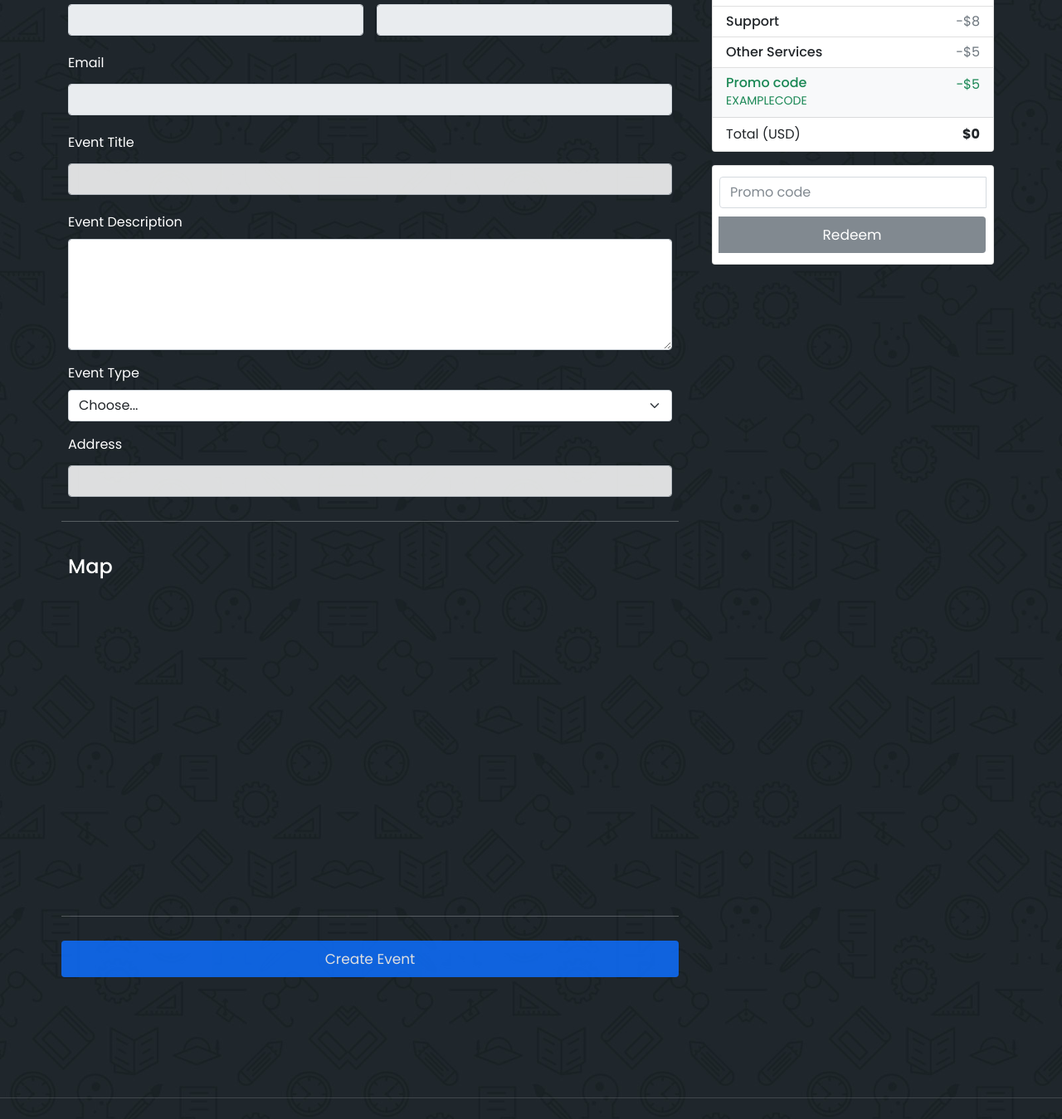
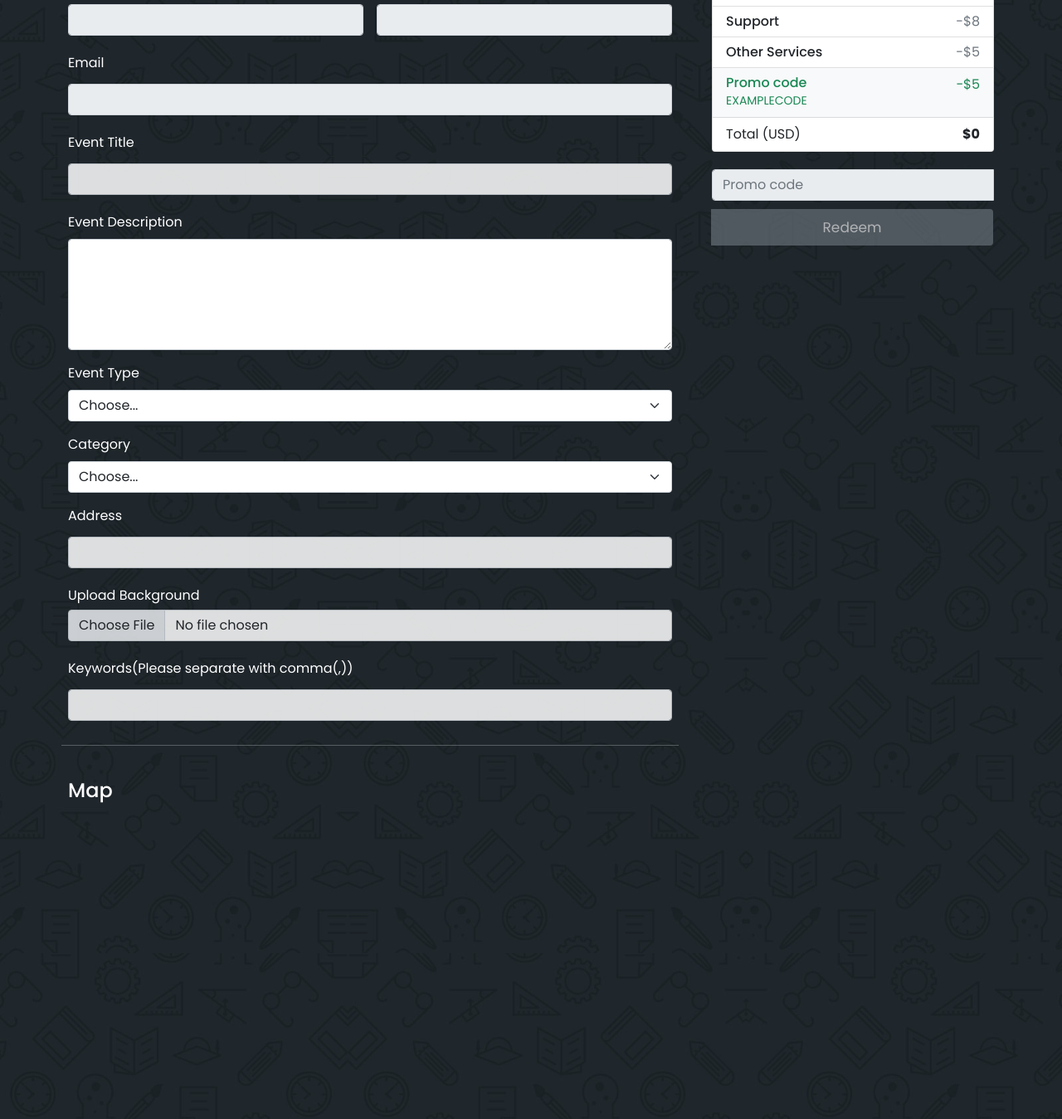
Before and after one commit to AliYmn/MeetGO, a Django app: page /create/ in a window 1280 px wide. Shown: the part 693-2042 px from the top of the page at 83% size. Run offline with Django 3.2, Linux system fonts and the light colour scheme; data that the repository does not hold is empty; some libraries are stand-ins or nearby versions.

Commit message:
create event

```diff
--- a/go/views.py
+++ b/go/views.py
@@ -2,7 +2,7 @@ from django.shortcuts import render
 from django.contrib.auth.models import User
 from django.contrib.auth import authenticate,login
 from django.shortcuts import redirect
-from .models import Profile
+from .models import Profile,Category,Events
 from django.core.files.storage import FileSystemStorage
 
 def homePage(request):
@@ -76,7 +76,33 @@ def loginUser(request):
     return render(request,'login.html')
 
 def create(request):
-    return render(request,'create.html')
+    category_list = Category.objects.all()
+    if request.method == "POST":
+        try:
+            title = request.POST.get("title")
+            description = request.POST.get("description")
+            event_type = request.POST.get("event_type")
+            category = request.POST.get("category")
+            address = request.POST.get("address")
+            keywords = request.POST.get("keywords")
+            myfile = request.FILES['file']
+            fs = FileSystemStorage()
+            file_name = fs.save(myfile.name,myfile)
+            url = fs.url(file_name)
+            Events.objects.create(
+                user=request.user,
+                title=title,
+                event_type=event_type,
+                tags=keywords,
+                image = url,
+                category_list = Category.objects.get(title=category),
+                description=description,
+            )
+            return render(request,'create.html',{"category_list":category_list,"success":True})
+        except:
+            return render(request,'create.html',{"category_list":category_list,"error":True})
+    category_list = Category.objects.all()
+    return render(request,'create.html',{"category_list":category_list})
 
 def profile(request):
     if request.method == "POST":
--- a/templates/create.html
+++ b/templates/create.html
@@ -148,16 +148,27 @@
           </li>
         </ul>
 
-        <form class="card p-2">
-          <div class="input-group">
-            <input type="text" class="form-control" placeholder="Promo code">
-            <button type="submit" class="btn btn-secondary">Redeem</button>
-          </div>
-        </form>
+      <div class="input-group">
+          <input type="text" class="form-control" placeholder="Promo code" disabled>
+          <button disabled type="submit" class="btn btn-secondary">Redeem</button>
+      </div>
+
       </div>
       <div class="col-md-7 col-lg-8">
         <h4 class="mb-3">Personel Information</h4>
-        <form class="needs-validation" novalidate>
+        <form class="needs-validation" action="/create/" method="post" enctype="multipart/form-data">{% csrf_token %}
+          {% if success %}
+          <div class="alert alert-success" role="alert">
+            The event was created successfully.
+          </div>
+          {% endif %}
+
+          {% if error %}
+          <div class="alert alert-warning" role="alert">
+            Please fill out the form completely.
+          </div>
+          {% endif %}
+
           <div class="row g-3">
             <div class="col-sm-6">
               <label for="firstName" class="form-label">First name</label>
@@ -185,17 +196,41 @@
             </div>
 
             <div class="col-md-12">
-              <label for="country" class="form-label">Event Type</label>
-              <select class="form-select" id="country" required>
+              <label for="event_type" class="form-label">Event Type</label>
+              <select class="form-select" id="event_type" name="event_type" required>
                 <option value="">Choose...</option>
                 <option>Online</option>
                 <option>Physically</option>
+                <option>Online+Physically</option>
+              </select>
+            </div>
+
+
+            <div class="col-md-12">
+              <label for="category" class="form-label">Category</label>
+              <select class="form-select" id="category" name="category" required>
+                <option value="">Choose...</option>
+                {% for obj in category_list  %}
+                <option>{{obj.title}}</option>
+                {% endfor %}
               </select>
             </div>
 
             <div class="col-12">
               <label for="address" class="form-label">Address</label>
               <input type="text" class="form-control" id="address" name="address" required>
+            </div>
+
+            <div class="col-12">
+                  <div class="form-group">
+                      <label for="website">Upload Background</label>
+                      <input type="file" class="form-control" id="file" name="file">
+                  </div>
+            </div>
+
+            <div class="col-12">
+              <label for="address" class="form-label">Keywords(Please separate with comma(,))</label>
+              <input type="text" class="form-control" id="keywords" name="keywords" required>
             </div>
 
           <hr class="my-4">
```
Also changed, not shown: go/models.py (+10 -8 lines), go/migrations/0003_alter_events_image.py (added), go/migrations/0004_events_event_type.py (added), go/migrations/0005_auto_20211202_2122.py (added), go/migrations/0006_alter_events_event_type.py (added).
